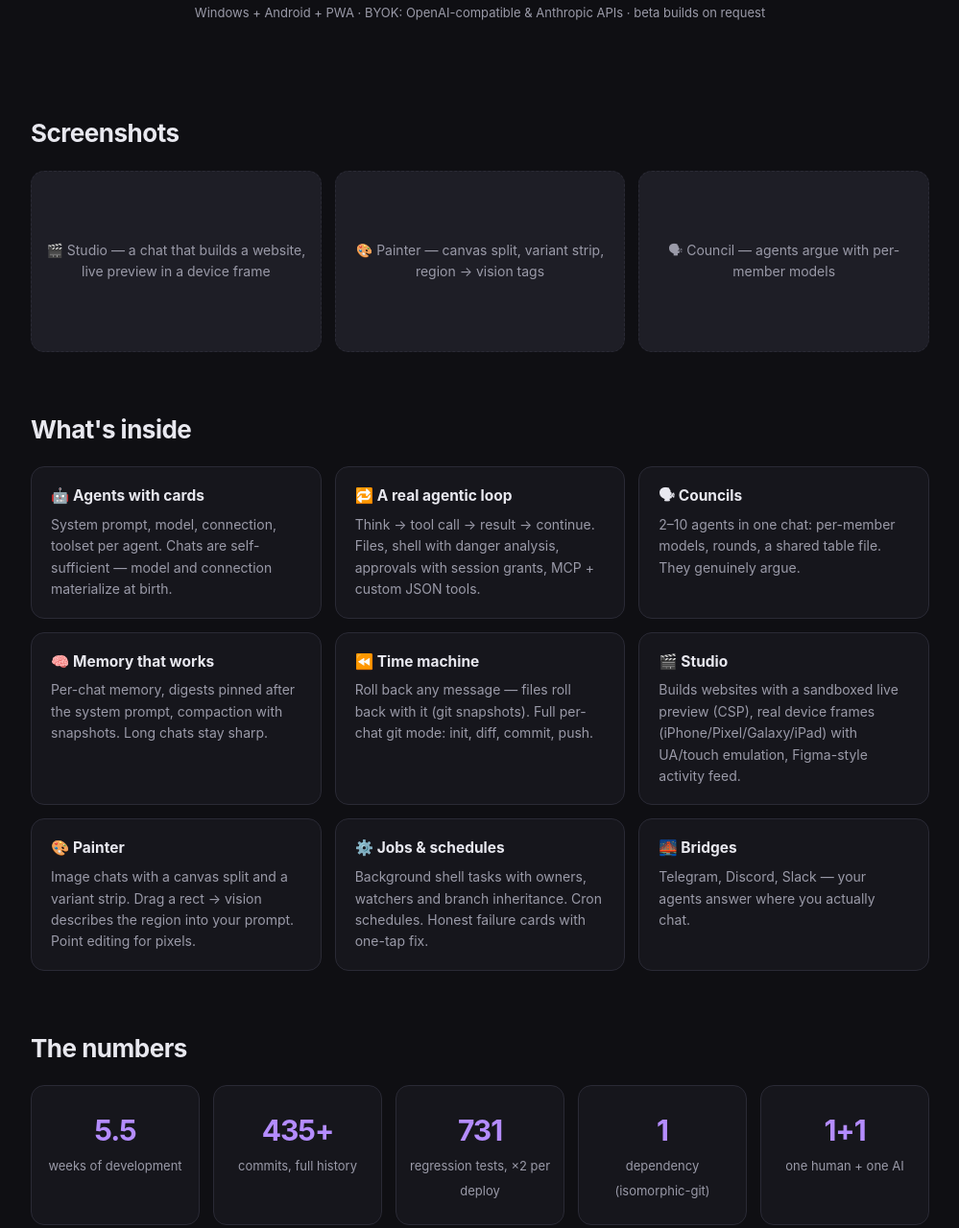
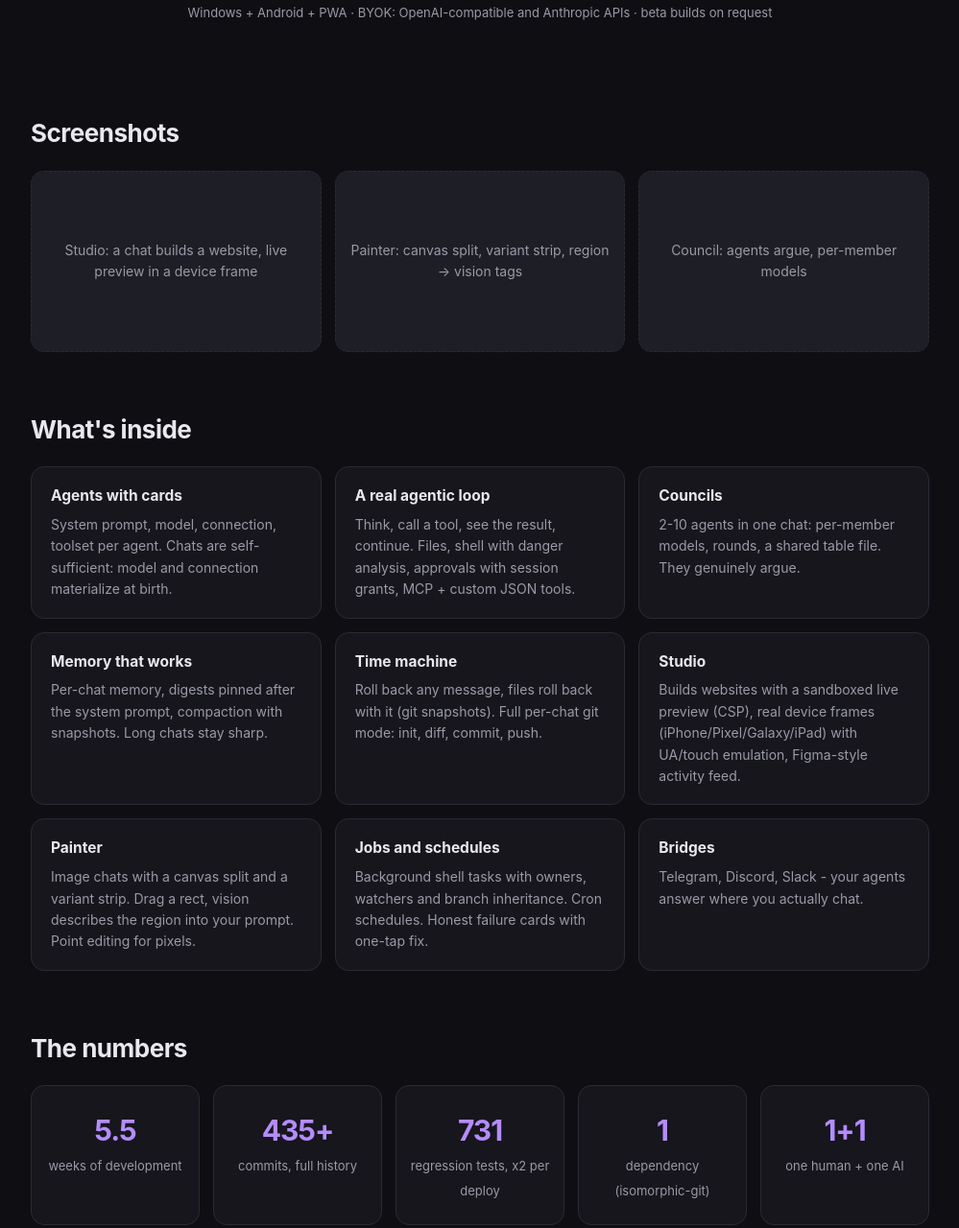
Before and after one commit to Grecha-dev/agora-showcase, a plain HTML site: page index.html in a window 1280 px wide. Shown: the part 440-1720 px from the top of the page at 96% size, without its empty margins (140-1139 px from the left). Drawn offline with Linux system fonts and the light colour scheme.

Commit message:
text style: no em-dashes, no unicode arrows (plain - and ->)

```diff
--- a/index.html
+++ b/index.html
@@ -3,7 +3,7 @@
 <head>
 <meta charset="utf-8">
 <meta name="viewport" content="width=device-width, initial-scale=1">
-<title>Agora — a local agentic AI workspace</title>
+<title>Agora - a local agentic AI workspace</title>
 <meta name="description" content="Agents with tools, councils, memory, a live Studio and a Painter canvas. Local, BYOK, desktop + Android. Built by one person with an AI pair.">
 <style>
   :root { --bg: #0f0f13; --bg2: #16161c; --bg3: #1e1e26; --line: #2a2a35; --fg: #e8e8ef; --dim: #9a9aa8; --accent: #b48cff; }
@@ -46,33 +46,33 @@
   <h1>Agora<br><em>a local agentic AI workspace</em></h1>
   <p class="tag">Agents that read files, run shells, remember, argue in councils, build websites in a live Studio and paint on a canvas. Local-first. Your keys, your data, your rules.</p>
   <div class="cta">
-    <a class="btn" href="https://github.com/Grecha-dev/agora-showcase">GitHub ↗</a>
+    <a class="btn" href="https://github.com/Grecha-dev/agora-showcase">GitHub &#8599;</a>
     <a class="btn ghost" href="#story">The story</a>
   </div>
-  <div class="note">Windows + Android + PWA · BYOK: OpenAI-compatible & Anthropic APIs · beta builds on request</div>
+  <div class="note">Windows + Android + PWA · BYOK: OpenAI-compatible and Anthropic APIs · beta builds on request</div>
 </header>
 
 <section>
   <h2>Screenshots</h2>
   <div class="shots">
-    <div class="shot">🎬 Studio — a chat that builds a website, live preview in a device frame</div>
-    <div class="shot">🎨 Painter — canvas split, variant strip, region → vision tags</div>
-    <div class="shot">🗣 Council — agents argue with per-member models</div>
+    <div class="shot">Studio: a chat builds a website, live preview in a device frame</div>
+    <div class="shot">Painter: canvas split, variant strip, region -&gt; vision tags</div>
+    <div class="shot">Council: agents argue, per-member models</div>
   </div>
 </section>
 
 <section>
   <h2>What's inside</h2>
   <div class="grid">
-    <div class="card"><b>🤖 Agents with cards</b><p>System prompt, model, connection, toolset per agent. Chats are self-sufficient — model and connection materialize at birth.</p></div>
-    <div class="card"><b>🔁 A real agentic loop</b><p>Think → tool call → result → continue. Files, shell with danger analysis, approvals with session grants, MCP + custom JSON tools.</p></div>
-    <div class="card"><b>🗣 Councils</b><p>2–10 agents in one chat: per-member models, rounds, a shared table file. They genuinely argue.</p></div>
-    <div class="card"><b>🧠 Memory that works</b><p>Per-chat memory, digests pinned after the system prompt, compaction with snapshots. Long chats stay sharp.</p></div>
-    <div class="card"><b>⏪ Time machine</b><p>Roll back any message — files roll back with it (git snapshots). Full per-chat git mode: init, diff, commit, push.</p></div>
-    <div class="card"><b>🎬 Studio</b><p>Builds websites with a sandboxed live preview (CSP), real device frames (iPhone/Pixel/Galaxy/iPad) with UA/touch emulation, Figma-style activity feed.</p></div>
-    <div class="card"><b>🎨 Painter</b><p>Image chats with a canvas split and a variant strip. Drag a rect → vision describes the region into your prompt. Point editing for pixels.</p></div>
-    <div class="card"><b>⚙️ Jobs & schedules</b><p>Background shell tasks with owners, watchers and branch inheritance. Cron schedules. Honest failure cards with one-tap fix.</p></div>
-    <div class="card"><b>🌉 Bridges</b><p>Telegram, Discord, Slack — your agents answer where you actually chat.</p></div>
+    <div class="card"><b>Agents with cards</b><p>System prompt, model, connection, toolset per agent. Chats are self-sufficient: model and connection materialize at birth.</p></div>
+    <div class="card"><b>A real agentic loop</b><p>Think, call a tool, see the result, continue. Files, shell with danger analysis, approvals with session grants, MCP + custom JSON tools.</p></div>
+    <div class="card"><b>Councils</b><p>2-10 agents in one chat: per-member models, rounds, a shared table file. They genuinely argue.</p></div>
+    <div class="card"><b>Memory that works</b><p>Per-chat memory, digests pinned after the system prompt, compaction with snapshots. Long chats stay sharp.</p></div>
+    <div class="card"><b>Time machine</b><p>Roll back any message, files roll back with it (git snapshots). Full per-chat git mode: init, diff, commit, push.</p></div>
+    <div class="card"><b>Studio</b><p>Builds websites with a sandboxed live preview (CSP), real device frames (iPhone/Pixel/Galaxy/iPad) with UA/touch emulation, Figma-style activity feed.</p></div>
+    <div class="card"><b>Painter</b><p>Image chats with a canvas split and a variant strip. Drag a rect, vision describes the region into your prompt. Point editing for pixels.</p></div>
+    <div class="card"><b>Jobs and schedules</b><p>Background shell tasks with owners, watchers and branch inheritance. Cron schedules. Honest failure cards with one-tap fix.</p></div>
+    <div class="card"><b>Bridges</b><p>Telegram, Discord, Slack - your agents answer where you actually chat.</p></div>
   </div>
 </section>
 
@@ -81,7 +81,7 @@
   <div class="nums">
     <div class="num"><b>5.5</b><span>weeks of development</span></div>
     <div class="num"><b>435+</b><span>commits, full history</span></div>
-    <div class="num"><b>731</b><span>regression tests, ×2 per deploy</span></div>
+    <div class="num"><b>731</b><span>regression tests, x2 per deploy</span></div>
     <div class="num"><b>1</b><span>dependency (isomorphic-git)</span></div>
     <div class="num"><b>1+1</b><span>one human + one AI</span></div>
   </div>
@@ -92,10 +92,10 @@
   <div class="story">
     <b>Agora is built by one person in pair with an AI.</b> The app is the workflow it
     implements: a human and agents sharing a workspace, files, memory and responsibility.
-    Every feature shipped the same way — a real report from real use → implementation →
-    731-test regression → deploy to the live machine. No pitch deck: the commit history
+    Every feature shipped the same way: a real report from real use, implementation,
+    731-test regression, deploy to the live machine. No pitch deck: the commit history
     is the resume.<br><br>
-    Source code is private (it's a product). <b>Available on request</b> — happy to grant
+    Source code is private (it's a product). <b>Available on request</b> - happy to grant
     repo access on a conversation.
   </div>
 </section>
@@ -103,7 +103,7 @@
 <footer>
   Agora · local-first agentic workspace ·
   <a href="https://github.com/Grecha-dev/agora-showcase">github/Grecha-dev/agora-showcase</a><br>
-  Built with Node.js (zero-framework server), vanilla JS, Tauri 2 — and an AI pair that never sleeps.
+  Built with Node.js (zero-framework server), vanilla JS, Tauri 2, and an AI pair that never sleeps.
 </footer>
 
 </div>
```
Also changed, not shown: 1 other file.
